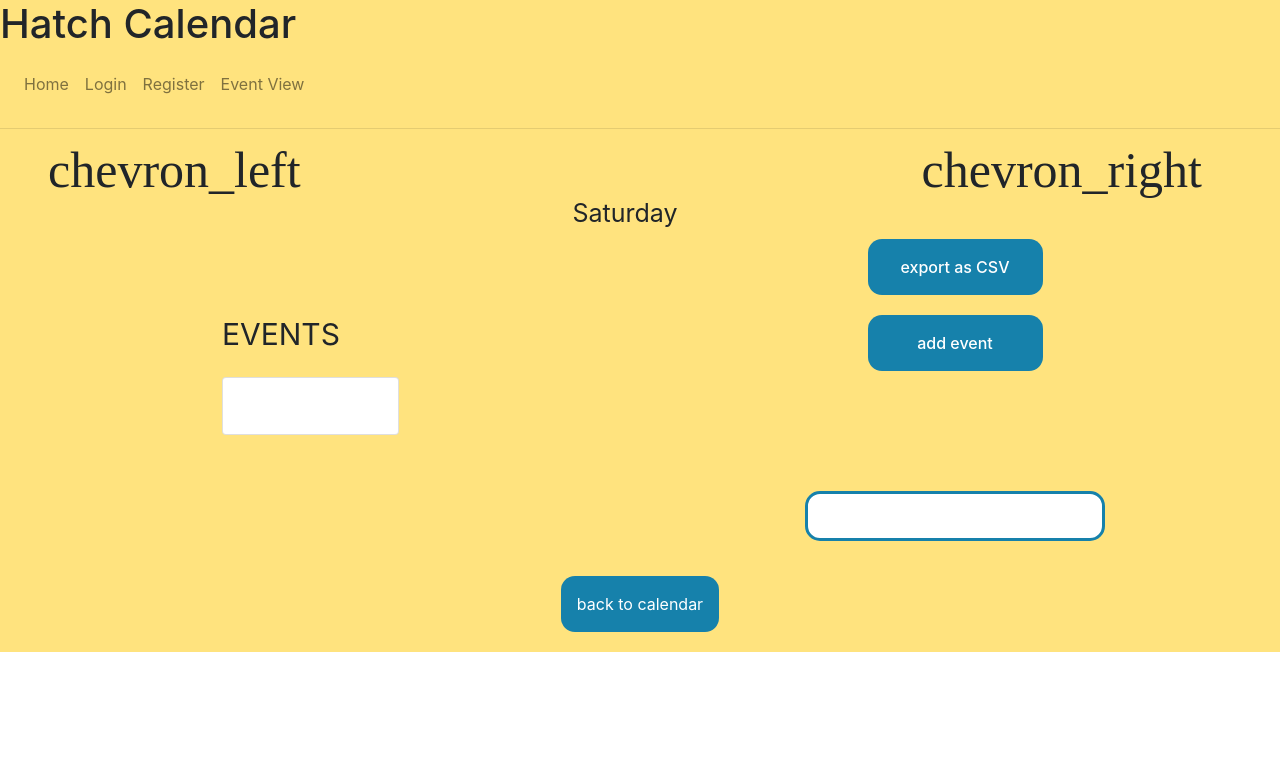
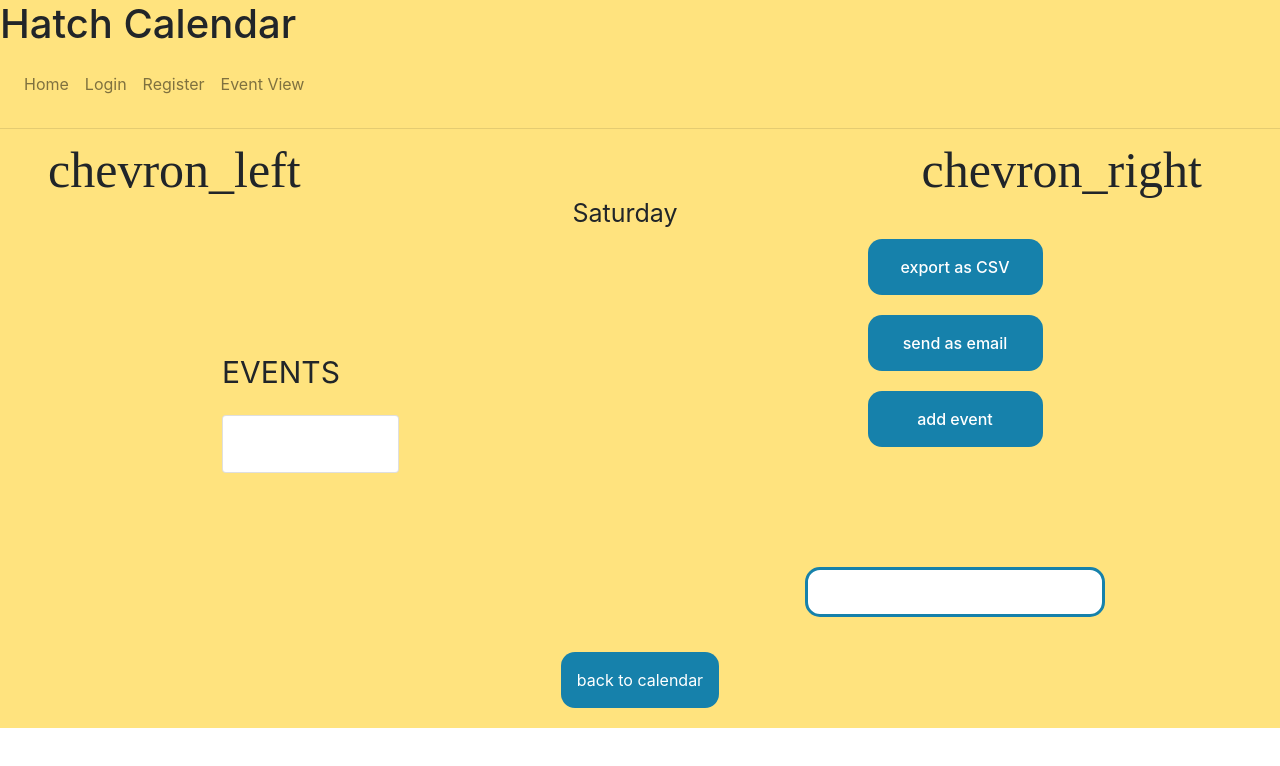
Before and after one commit to sanjitdp/hatch-calendar, a React (Create React App) app in the folder client/: page /eventView in a window 1280 px wide. Both pictures are taken after a click on the element "10". Shown: the top 766 px of the page. Built offline with nearby package versions, Linux system fonts and the light colour scheme; no server answers.

Commit message:
added send email button

```diff
--- a/client/src/Components/Day.js
+++ b/client/src/Components/Day.js
@@ -212,6 +212,7 @@ class Day extends React.Component {
                 <div className = "col col-center">
                     <div className="buttons">
                         <button type="CSV" value="CSV" className="button buttons">export as CSV</button>
+                        <button type="email" value="email" className="button buttons">send as email </button>
                         <Link to="/newEvent"><button type="addE" value="addE" className="button buttons">add event</button></Link>
                         <div className="goToDay">
                             <DatePicker id="daydatepicker" s
```
